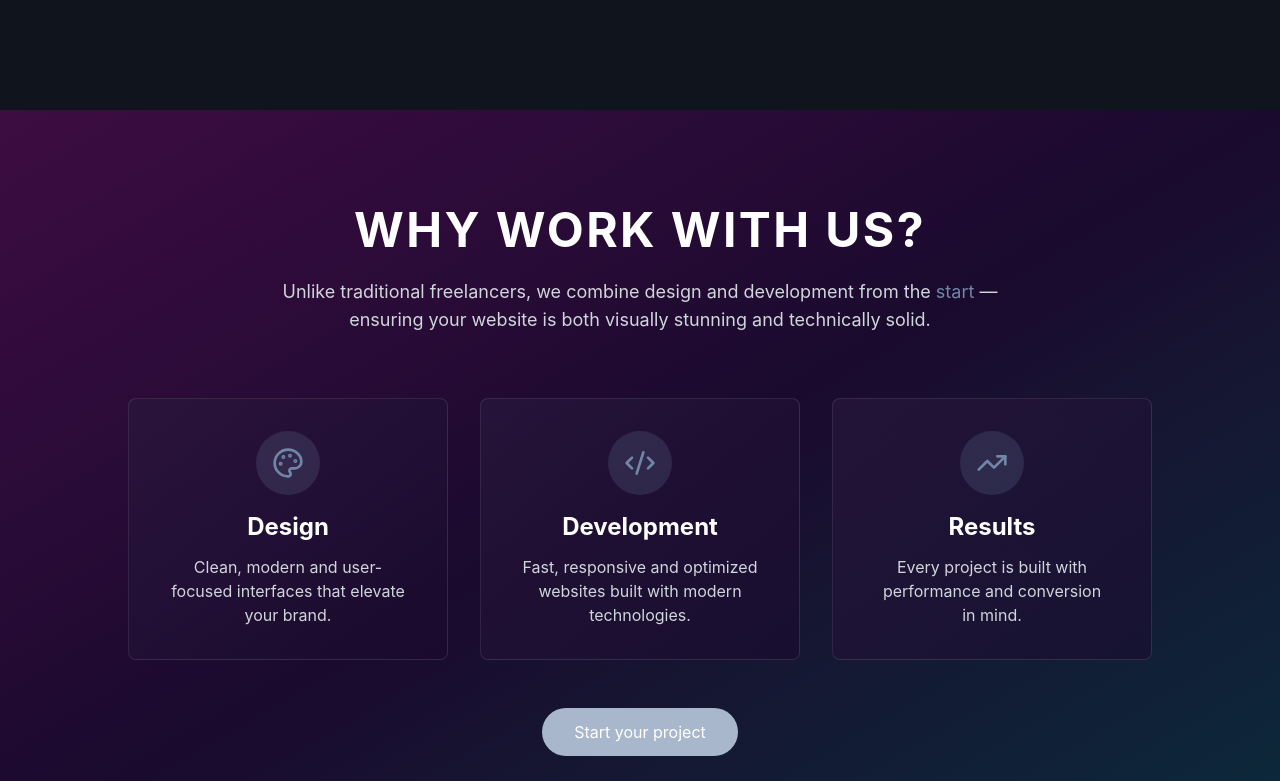
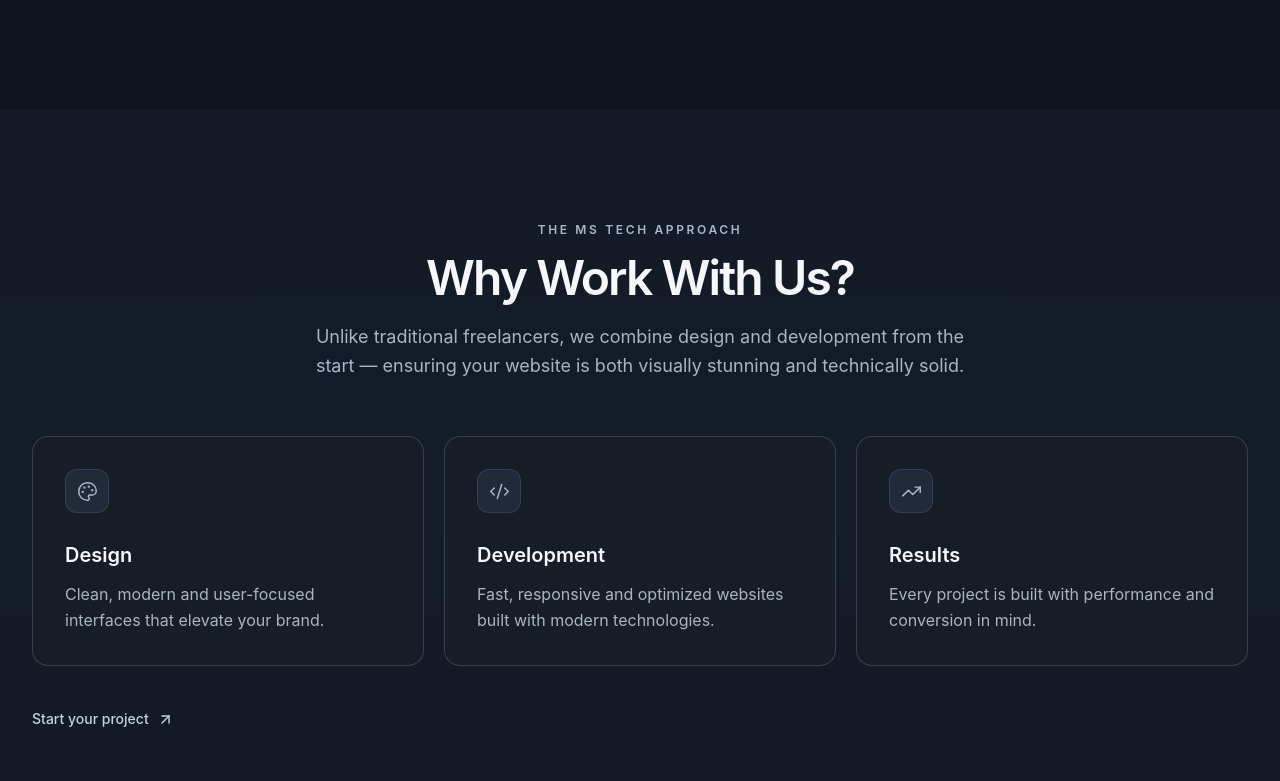
Before and after one commit to justMatheus2/my-portfolio, a React (Vite) app: page / in a window 1280 px wide. Shown: the part 3879-4660 px from the top of the page. Built offline with nearby package versions, Linux system fonts and the light colour scheme.

Commit message:
Apply refined visual system: src/components/WhyUs.tsx

```diff
--- a/src/components/WhyUs.tsx
+++ b/src/components/WhyUs.tsx
@@ -1,4 +1,4 @@
-import { Palette, Code2, TrendingUp } from 'lucide-react';
+import { Palette, Code2, TrendingUp, ArrowUpRight } from 'lucide-react';
 import { motion } from 'motion/react';
 import { whyUsContent } from '../config/content';
 import { colors } from '../config/theme';
@@ -11,59 +11,57 @@ const iconMap: Record<string, typeof Palette> = {
 
 export default function WhyUs() {
   return (
-    <section className="py-16 sm:py-20 md:py-24 bg-gradient-to-br from-[#2a0a3e] via-[#1a0a2e] to-[#0a1a2a] relative overflow-hidden">
-      <div className="absolute inset-0 bg-gradient-to-br from-[#e91e63]/10 via-transparent to-[#00bcd4]/10"></div>
+    <section className="relative overflow-hidden bg-[#141C29] py-20 sm:py-24 md:py-28">
+      <div className="pointer-events-none absolute inset-0 bg-gradient-to-b from-[#10151D]/35 via-transparent to-[#10151D]/45" />
 
-      <div className="max-w-7xl mx-auto px-6 relative">
+      <div className="relative mx-auto max-w-7xl px-5 sm:px-6 lg:px-8">
         <motion.div
-          initial={{ opacity: 0, y: 30 }}
+          initial={{ opacity: 0, y: 22 }}
           whileInView={{ opacity: 1, y: 0 }}
-          transition={{ duration: 0.6 }}
+          transition={{ duration: 0.5 }}
           viewport={{ once: true }}
-          className="text-center mb-16"
+          className="mx-auto mb-12 max-w-2xl text-center sm:mb-14"
         >
-          <h2 className="text-4xl md:text-5xl font-bold text-white uppercase tracking-wider mb-6">
+          <p className="mb-4 text-xs font-semibold uppercase tracking-[0.22em]" style={{ color: colors.secondary }}>
+            The MS TECH approach
+          </p>
+          <h2 className="text-3xl font-semibold tracking-[-0.04em] text-[#F5F7FA] sm:text-4xl md:text-5xl">
             {whyUsContent.title}
           </h2>
-          <p className="text-gray-300 text-lg max-w-3xl mx-auto">
-            {whyUsContent.subtitle} <span style={{ color: colors.primary }}>{whyUsContent.subtitleHighlight}</span> {whyUsContent.subtitleEnd}
+          <p className="mt-5 text-base leading-relaxed text-[#AAB4C2] sm:text-lg">
+            {whyUsContent.subtitle} <span style={{ color: colors.secondary }}>{whyUsContent.subtitleHighlight}</span> {whyUsContent.subtitleEnd}
           </p>
         </motion.div>
 
-        <div className="grid md:grid-cols-3 gap-8 max-w-5xl mx-auto mb-12">
+        <div className="mb-10 grid gap-4 md:grid-cols-3 lg:gap-5">
           {whyUsContent.reasons.map((reason, index) => {
             const IconComponent = iconMap[reason.icon];
             return (
-              <motion.div
+              <motion.article
                 key={reason.id}
-                initial={{ opacity: 0, y: 30 }}
+                initial={{ opacity: 0, y: 18 }}
                 whileInView={{ opacity: 1, y: 0 }}
-                transition={{ duration: 0.5, delay: index * 0.1 }}
+                transition={{ duration: 0.45, delay: index * 0.08 }}
                 viewport={{ once: true }}
-                className="text-center p-8 rounded-lg bg-gradient-to-br from-[#2a1a3e]/60 to-[#1a0a2e]/60 border border-white/10 hover:border-[#e91e63]/50 transition-all"
+                className="rounded-2xl border bg-[#171D27] p-6 sm:p-8"
+                style={{ borderColor: colors.borderPrimary }}
               >
-                <div
-                  className="inline-flex items-center justify-center w-16 h-16 rounded-full mb-4"
-                  style={{ backgroundColor: `${colors.primary}33` }}
-                >
-                  <IconComponent className="w-8 h-8" style={{ color: colors.primary }} />
+                <div className="mb-7 flex h-11 w-11 items-center justify-center rounded-xl border border-[#A8B7CB]/15 bg-[#202A39]" style={{ color: colors.secondary }}>
+                  <IconComponent size={21} strokeWidth={1.7} />
                 </div>
-                <h3 className="text-2xl font-bold text-white mb-3">{reason.title}</h3>
-                <p className="text-gray-300">{reason.description}</p>
-              </motion.div>
+                <h3 className="mb-3 text-xl font-semibold text-[#F5F7FA]">{reason.title}</h3>
+                <p className="text-sm leading-relaxed text-[#AAB4C2] sm:text-base">{reason.description}</p>
+              </motion.article>
             );
           })}
         </div>
 
-        <div className="text-center">
-          <a
-            href={whyUsContent.ctaButton.link}
-            className="inline-block px-8 py-3 rounded-full text-white transition-colors"
-            style={{ backgroundColor: colors.secondary }}
-          >
-            {whyUsContent.ctaButton.text}
-          </a>
-        </div>
+        <a
+          href={whyUsContent.ctaButton.link}
+          className="inline-flex items-center gap-2 text-sm font-medium text-[#C5D2E2] transition-colors hover:text-white"
+        >
+          {whyUsContent.ctaButton.text} <ArrowUpRight size={17} />
+        </a>
       </div>
     </section>
   );
```
